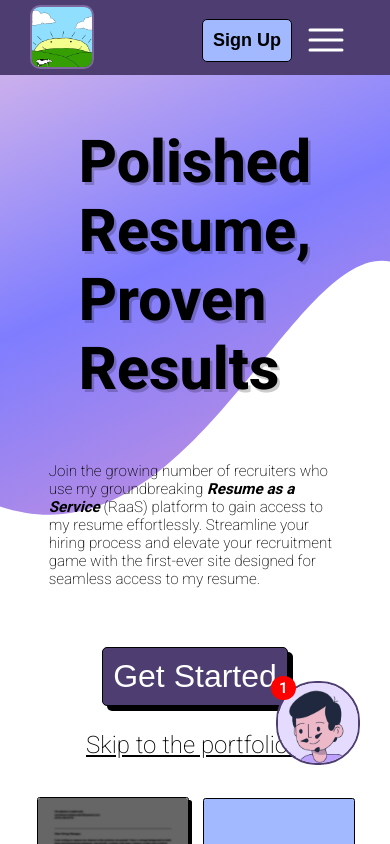
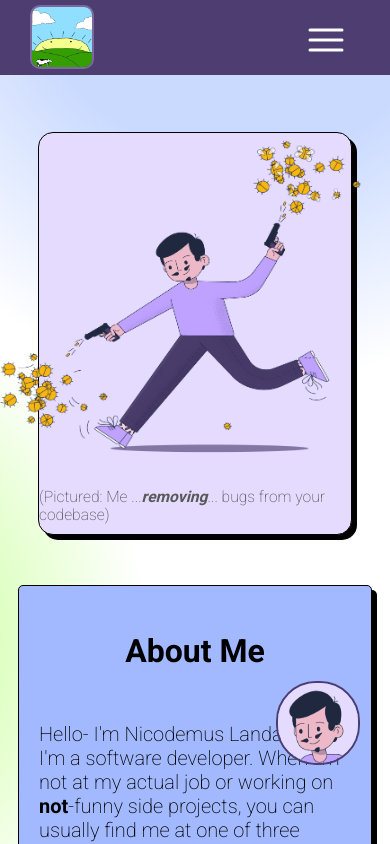
Before and after one commit to landaverdend/portfolio-site, a React (Vite) app in the folder frontend/: page /ResumeView in a window 390 px wide. Before the commit this address led to /SplashView. Shown: the top 844 px of the page. Built offline with nearby package versions, Linux system fonts and the light colour scheme; a web font is replaced by a local one.

Commit message:
fixing about section of resumeview

```diff
--- a/frontend/src/state/appState.ts
+++ b/frontend/src/state/appState.ts
@@ -19,7 +19,8 @@ type AppState = {
 };
 
 export const useAppState = create<AppState>((set) => ({
-  componentToRender: 'SplashView',
+  // componentToRender: 'SplashView',
+  componentToRender: 'ResumeView',
   nextView: '',
 
   isLoading: false,
--- a/frontend/src/views/resumeView/about/AboutContainer.tsx
+++ b/frontend/src/views/resumeView/about/AboutContainer.tsx
@@ -21,7 +21,7 @@ function AboutContainer() {
 
   return (
     <>
-      <div id="about" className="about-container flex-row">
+      <div id="about" className="about-container ">
         <div className="flex-column text-container__text">
           <h1>About Me</h1>
 
--- a/frontend/src/views/resumeView/about/about-container.css
+++ b/frontend/src/views/resumeView/about/about-container.css
@@ -1,7 +1,9 @@
 .about-container {
+  display: flex;
+  flex-direction: row;
+  flex-wrap: wrap-reverse;
+
   margin-top: 15vh;
-
-  overflow: hidden;
   gap: 50px;
 
   padding-bottom: 10vh;
@@ -13,7 +15,9 @@
 
     background-color: var(--panel-blue);
     border-radius: 5px;
-    box-shadow: 10px 10px black;
+    box-shadow: 5px 5px black;
+
+    font-size: clamp(0.9rem, 8vw, 1.25rem);
 
     padding: 20px;
   }
@@ -25,20 +29,22 @@
     border: 1px solid black;
     border-radius: 15px;
     background-color: var(--panel-lavender);
-    box-shadow: 3px black;
+    box-shadow: 5px 5px black;
+
 
     img {
-      max-width: 90%;
-      padding: 100px 0 50px 0;
+      width: clamp(500px, 40vw, 700px);
+      height: clamp(340px, 27vw, 750px);
     }
 
     figcaption {
-      position: absolute;
+      position: relative;
+
       bottom: 10px;
 
       color: #595959;
 
-      font-size: 0.9rem;
+      font-size: clamp(0.9rem, 4vw, 1rem);
     }
   }
 }
@@ -82,6 +88,8 @@
 @media (max-width: 576px) {
   .about-container {
     flex-direction: column-reverse !important;
+    align-content: center;
+    align-items: center;
 
     gap: 50px !important;
 
@@ -91,16 +99,7 @@
 
     .portrait-container {
       gap: 25px;
-
-      img {
-        max-width: 95%;
-
-        /* padding: 25px 0 25px 0; */
-        padding: 0;
-        border-radius: 100px;
-        box-shadow: 2.5px 2.5px black;
-      }
-
+      width: 80vw;
       figcaption {
         position: relative;
       }
```
